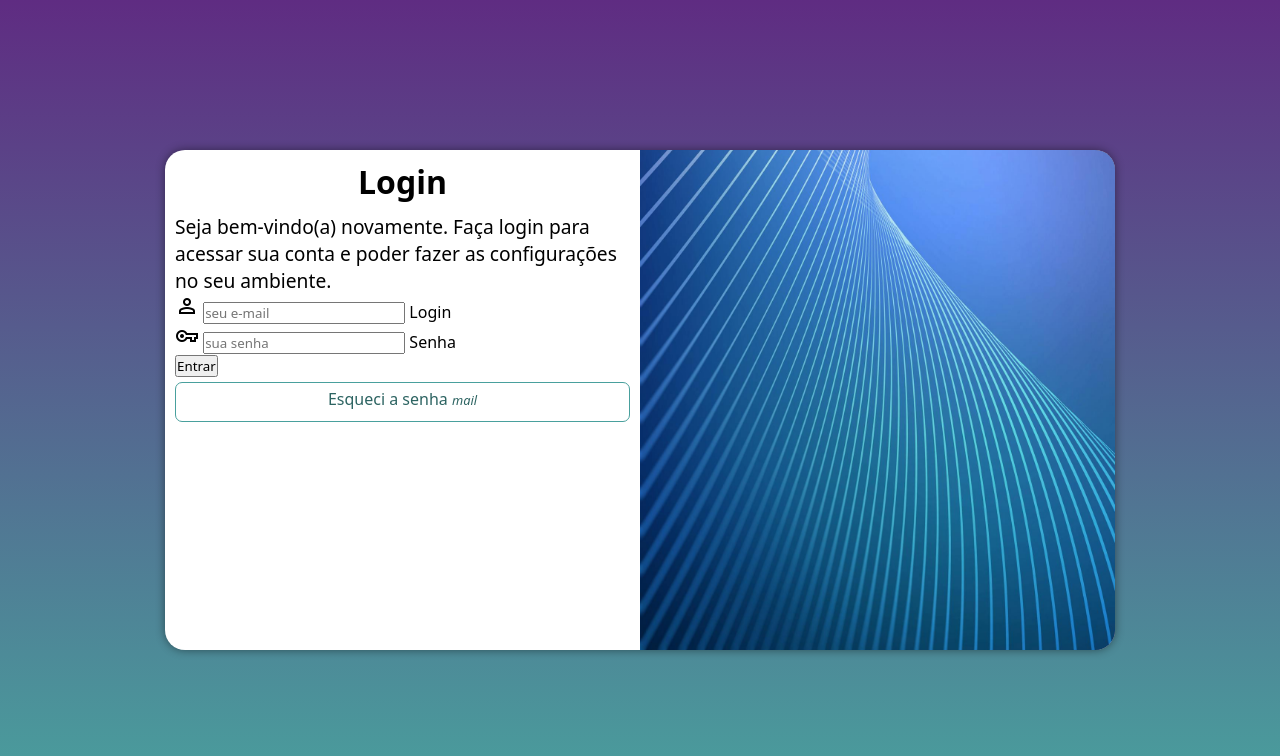
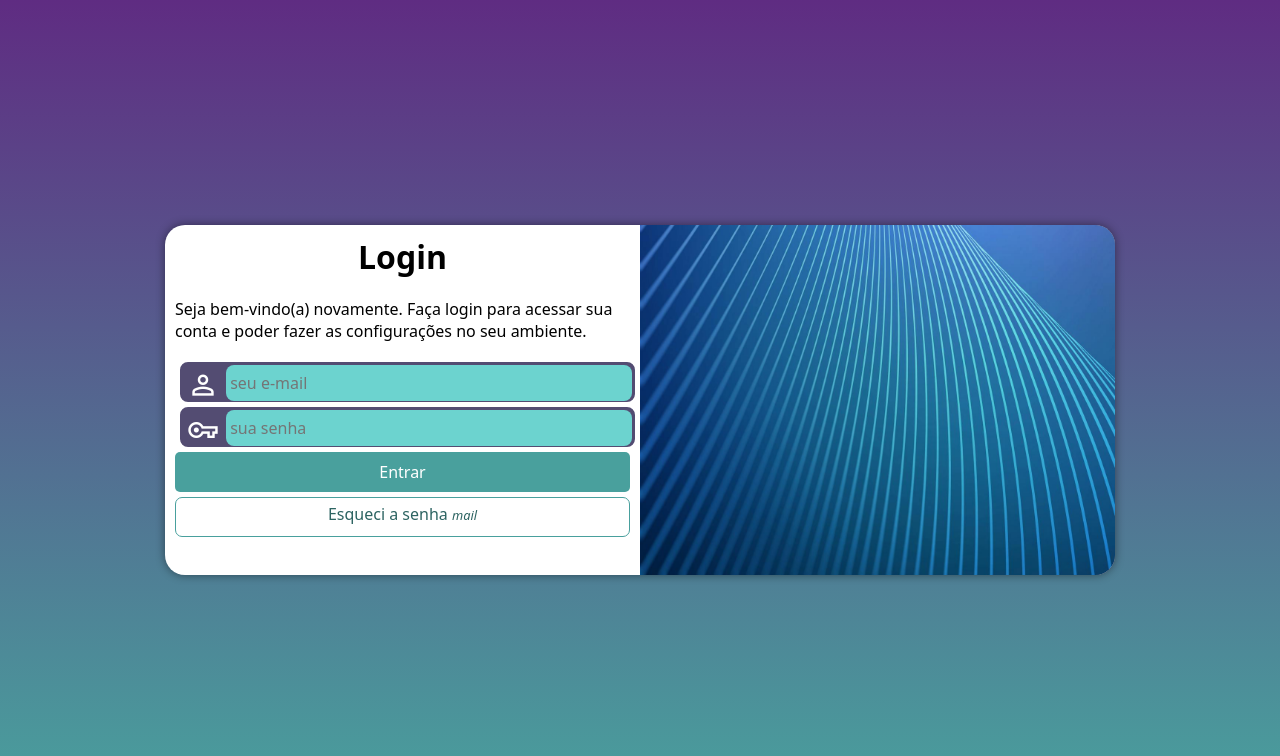
Before and after one commit to CaioKienupp/projeto-login, a plain HTML site: page index.html in a window 1280 px wide. Drawn offline with nearby package versions, Linux system fonts and the light colour scheme.

Commit message:
Finalizando projeto

```diff
--- a/estilos/media-query.css
+++ b/estilos/media-query.css
@@ -7,6 +7,7 @@
     }
     section#login{
         width: 80vw;
+        height: 280px;
     }
 
     section#login > div#imagem{
@@ -30,6 +31,7 @@
 
     section#login{
         width: 950px;
+        height: 350px;
     }
 
     section#login > div#imagem{
@@ -47,7 +49,8 @@
         font-size: 2em;
     }
     div#formulario > p{
-        font-size: 1.2em;
+        font-size: 1em;
+        margin: 20px 0px;
     }
 
 }
--- a/estilos/style.css
+++ b/estilos/style.css
@@ -29,14 +29,14 @@ section#login{
     position: absolute;
     top: 50%;
     left: 50%;
-    transform: translate(-50%, -50%);
+
     overflow: hidden;
     background-color: white;
     width: 250px;
-    height: 500px;
+    height: 515px;
     border-radius: 20px;
     box-shadow: 0px 0px 10px rgba(0, 0, 0, 0.452);
-
+    transform: translate(-50%, -50%);
     transition: width .3s, height .3s;
     transition-timing-function: ease;
 }
@@ -64,10 +64,42 @@ div#formulario > p{
     font-size: 0.8em;
 }
 
-form[
+form > div.campo{
+    background-color:#534c72;
+    border: 2px solid #534c72 ;
+    display: block;
+    width: 100%;
+    height: 40px;
+    border-radius: 8px;
+    margin: 5px 5px;
+}
 
-]
-]
+div.campo > label {
+    display: none;
+}
+
+div.campo > span{
+    color : white;
+
+    font-size: 2em;
+    width: 40px;
+    padding: 5px;
+}
+
+div.campo > input{
+    background-color:#6cd3cf;
+    font-size: 1em;
+    width: calc(100% - 45px);
+    height: 100%;
+    border: 0px;
+    border-radius: 8px;
+    padding: 4px;
+    transform: translateY(-12px);
+}
+
+div.campo > input:focus-within{
+  background-color: white;
+}
 
 form > input[type="submit"]{
     display: block;
@@ -78,7 +110,6 @@ form > input[type="submit"]{
     color: white;
     border: none;
     border-radius: 5px;
-    cursor: pointer;
 }
 
 form > input[type="submit"]:hover{
```
